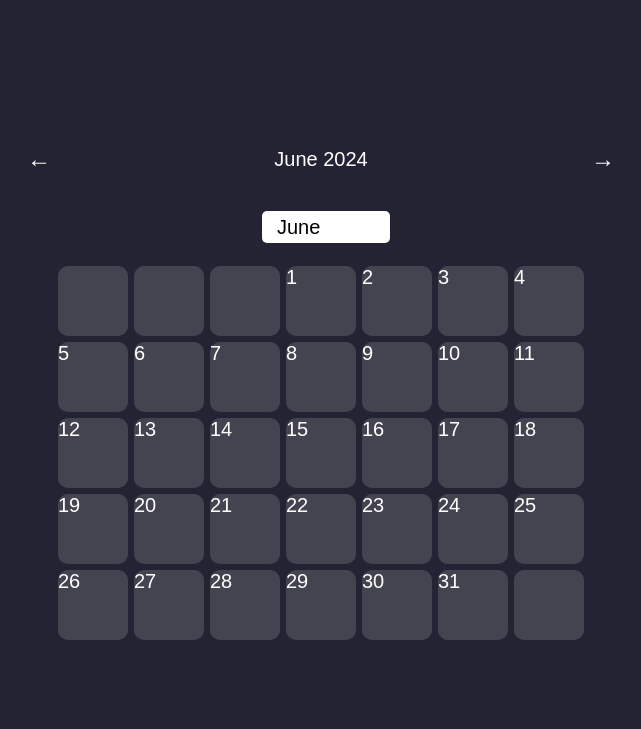
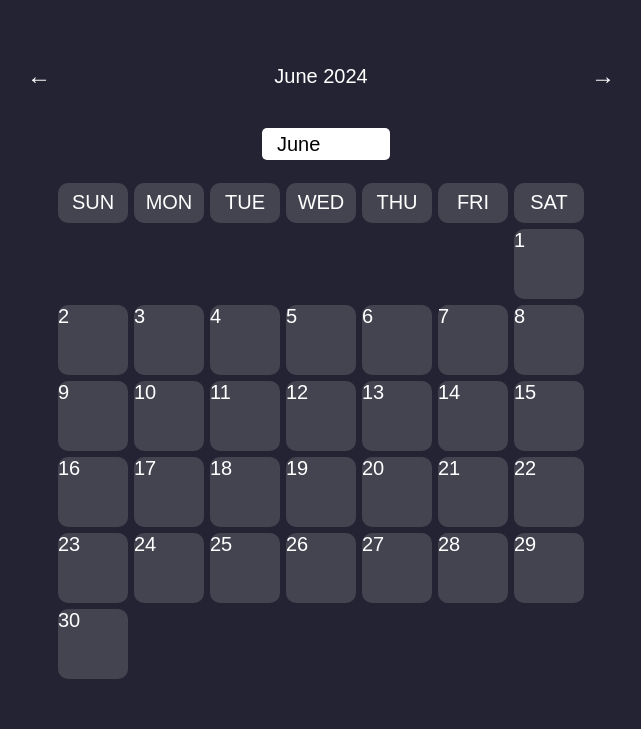
Before and after one commit to Yopdiff/ToDo, a plain HTML site: page index.html in a window 1280 px wide. Shown: the whole page, without its empty margins (319-960 px from the left). Drawn offline with Linux system fonts and the light colour scheme.

Commit message:
Calendar created

```diff
--- a/index.html
+++ b/index.html
@@ -30,8 +30,7 @@
             </select>
         </div>
 
-        <div class="container">
-            <div class="row">
+        <div class="days-row">
             <div class="days">SUN</div>
             <div class="days">MON</div>
             <div class="days">TUE</div>
@@ -40,6 +39,8 @@
             <div class="days">FRI</div>
             <div class="days">SAT</div>
         </div>
+
+        <div class="container">
             <div class="row">
                 <div class="day"></div>
                 <div class="day"></div>
--- a/script.js
+++ b/script.js
@@ -24,6 +24,7 @@ function changeMonth(offset) {
     currentDate.setDate(Math.min(originalDay, daysInMonth));
 
     updateMonthDisplay();
+    generateCalendar(currentDate.getFullYear(), currentDate.getMonth());
 }
 
 // Update the month when the dropdown selection changes
@@ -43,7 +44,7 @@ document.getElementById('nextMonth').addEventListener('click', function() {
     changeMonth(1);
 });
 
-updateMonthDisplay();
+changeMonth(0);
 
 function generateCalendar(year, month) {
     const firstDay = new Date(year, month, 1).getDay();
@@ -52,39 +53,40 @@ function generateCalendar(year, month) {
     const calendarContainer = document.querySelector('.container');
     calendarContainer.innerHTML = ''; // Clear the previous calendar
 
-    let dayCount = 1;
     let row = document.createElement('div');
     row.className = 'row';
 
-    // Create empty day elements for days before the first day of the month
-    for (let i = 0; i < firstDay; i++) {
-        const emptyDay = document.createElement('div');
-        emptyDay.className = 'day';
-        row.appendChild(emptyDay);
-    }
-
     // Fill in the days of the month
     for (let day = 1; day <= numberOfDays; day++) {
-        if ((day + firstDay - 1) % 7 === 0) { // Start a new row after every 7 days
-            calendarContainer.appendChild(row);
+        if ((day + firstDay - 1) % 7 === 0 || day === 1) { // Start a new row after every 7 days or if it's the first day
+            if (day > 1) { // Don't append an empty row before the first day
+                calendarContainer.appendChild(row);
+            }
             row = document.createElement('div');
             row.className = 'row';
+            if (day === 1) {
+                // Add offset for the first day of the month
+                for (let i = 0; i < firstDay; i++) {
+                    const offsetDiv = document.createElement('div');
+                    offsetDiv.className = 'day offset'; // Use 'offset' class to style or hide these cells
+                    row.appendChild(offsetDiv);
+                }
+            }
         }
         const dayElement = document.createElement('div');
         dayElement.className = 'day';
         dayElement.textContent = day;
         row.appendChild(dayElement);
     }
-
-    // If the last row is not full, fill it with empty days
-    while (row.children.length < 7) {
-        const emptyDay = document.createElement('div');
-        emptyDay.className = 'day';
-        row.appendChild(emptyDay);
+    const totalCells = firstDay + numberOfDays; // Total cells used by days of the month and starting offsets
+    const postOffset = 7 - (totalCells % 7); // Calculate how many cells are needed to complete the last row
+    if (postOffset < 7) { // If the last row is already complete, no need to add offsets
+        for (let i = 0; i < postOffset; i++) {
+            const offsetDiv = document.createElement('div');
+            offsetDiv.className = 'day offset'; // Use the same 'offset' class
+            row.appendChild(offsetDiv);
+        }
     }
 
     calendarContainer.appendChild(row);
 }
-
-// Example: Generate the calendar for March 2023
-generateCalendar(2023, 2); // Note: January is 0, February is 1, March is 2, etc.
--- a/styles.css
+++ b/styles.css
@@ -67,6 +67,7 @@ body {
 .container {
     perspective: 1000px;
     margin-bottom: 30px;
+    min-height: 500px;
 }
 
 .day{
@@ -83,9 +84,14 @@ body {
     justify-content: center;
 }
 
+.days-row {
+    display: flex;
+    justify-content: center;
+}
+
 .days {
     background-color: #444451;
-    height: 70px;
+    height: 40px;
     width: 70px;
     margin: 3px;
     font-size: 20px;
@@ -94,3 +100,7 @@ body {
     justify-content: center;
     align-items: center;
 }
+
+.day.offset {
+    visibility: hidden;
+}
```
Lines whose indentation alone changed are shown as unchanged.
